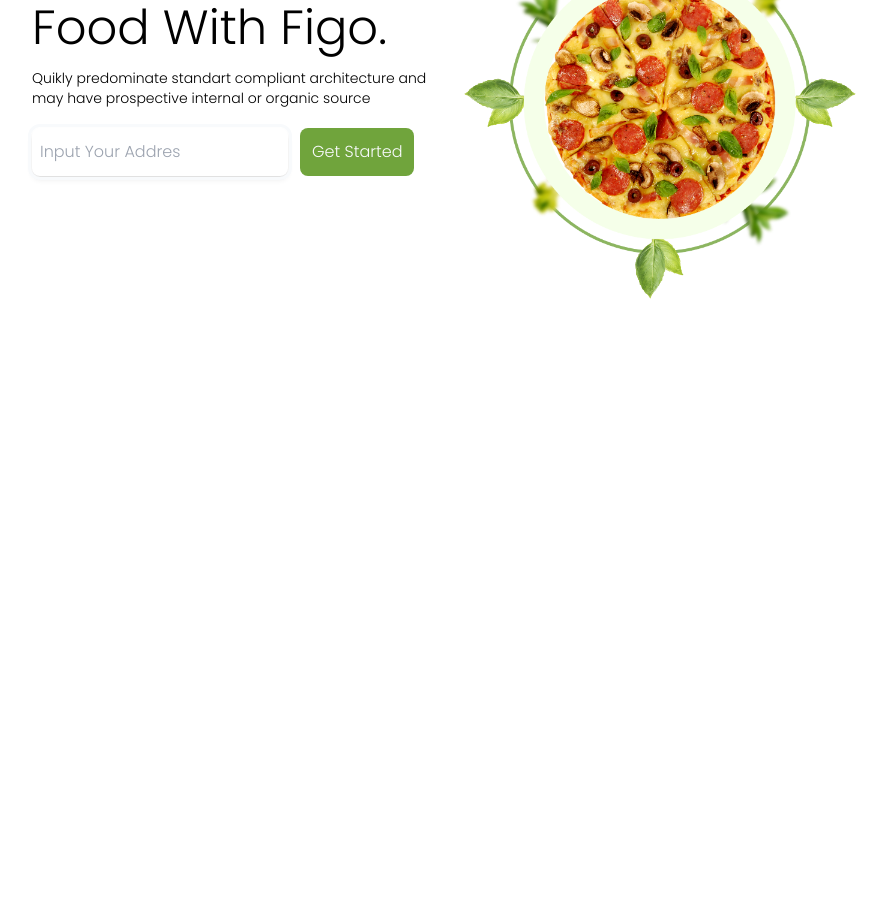
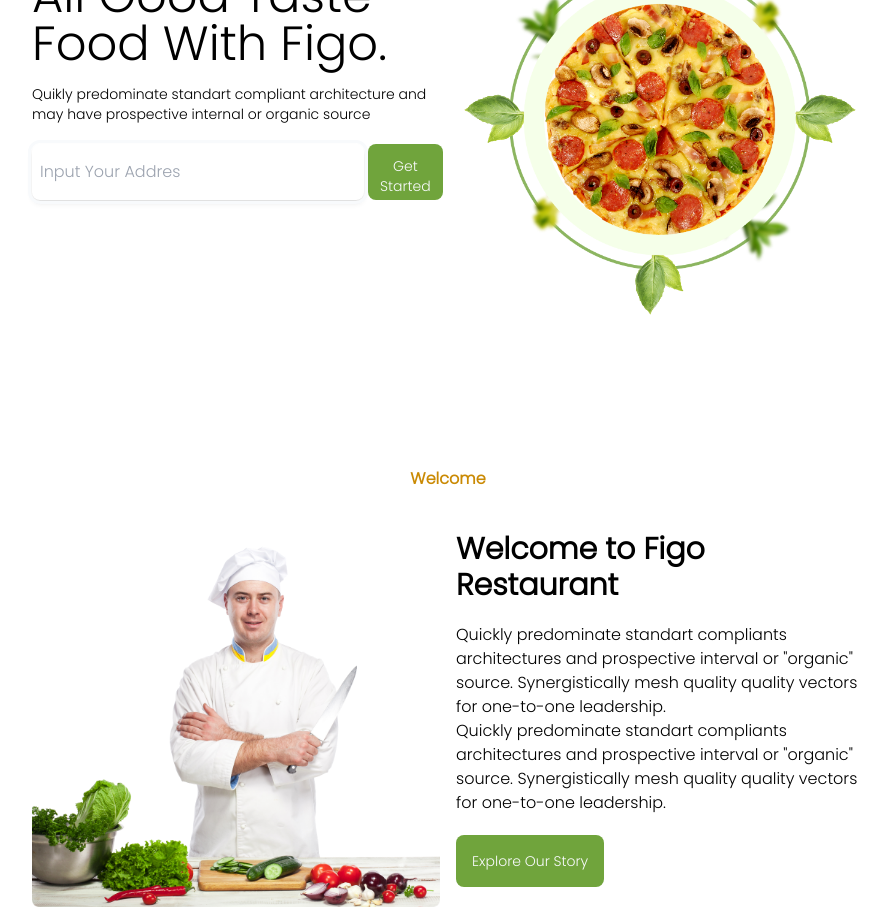
Before and after one commit to laravel2004/figo, a React (Create React App) app: page / in a window 1280 px wide. Shown: the part 140-1047 px from the top of the page, without its empty margins (192-1080 px from the left). Before the commit the page ends 800 px from the top, so only its background shows below. Built offline with nearby package versions, Linux system fonts and the light colour scheme.

Commit message:
menambahkan section welcome

```diff
--- a/src/components/Hero.js
+++ b/src/components/Hero.js
@@ -5,13 +5,13 @@
 const Hero = () => {
 
     return(
-        <div className="grid grid-cols-1 md:grid-cols-2 justify-around gap-4 mt-10">
+        <div className="grid grid-cols-1 md:grid-cols-2 justify-around gap-4 md:mt-14 mt-5">
             <div className="mt-14">
                 <h1 className="font-medium text-5xl">All Good Taste Food With Figo.</h1>
                 <p className="mt-4 text-sm">Quikly predominate standart compliant architecture and may have prospective internal or organic source</p>
-                <div className="flex justify-start mt-5 gap-3">
-                    <input placeholder="Input Your Addres" className="p-2 shadow-md border-0 outline outline-offset-1 outline-slate-50 rounded-lg w-64 " />
-                    <button className="warna-bg p-3 rounded-lg text-slate-50 font-medium">Get Started</button>
+                <div className="flex justify-start mt-5 gap-1 h-14">
+                    <input placeholder="Input Your Addres" className="p-2 shadow-md border-0 outline outline-offset-1 outline-slate-50 rounded-lg" />
+                    <button className="warna-bg p-3 rounded-lg text-slate-50 font-medium text-sm">Get Started</button>
                 </div>
             </div>
             <div className="mt-10 md:mt-0">
--- a/src/components/MainContainer.js
+++ b/src/components/MainContainer.js
@@ -1,11 +1,13 @@
 import React from "react";
 import Hero from "./Hero";
+import Welcome from "./Welcome";
 
 const MainContainer = () => {
 
     return(
         <div className="mx-4 md:mx-10 lg:mx-56">
             <Hero />
+            <Welcome />
         </div>
     );
 }
--- /dev/null
+++ b/src/components/Welcome.js
@@ -0,0 +1,26 @@
+import React from "react";
+import Chef from './../assets/Chef.png'
+
+const Welcome = (props) => {
+    return(
+        <div className="md:mt-36 mt-14">
+            <div>
+                <h3 className="text-center text-yellow-600 font-semibold">Welcome</h3>
+            </div>
+            <div className="grid grid-cols-1 md:grid-cols-2 mt-10 gap-4">
+                <div>
+                    <img src={Chef} />
+                </div>
+                <div>
+                    <h2 className="text-3xl font-semibold">Welcome to Figo Restaurant</h2>
+                    <p className="mt-5 text-base">Quickly predominate standart compliants architectures and prospective interval or "organic" source. Synergistically mesh quality quality vectors for one-to-one leadership. <br /> Quickly predominate standart compliants architectures and prospective interval or "organic" source. Synergistically mesh quality quality vectors for one-to-one leadership.</p>
+                    <button className="mt-5 warna-bg p-4 rounded-lg text-sm text-slate-50">
+                        Explore Our Story
+                    </button>
+                </div>
+            </div>
+        </div>
+    );
+}
+
+export default Welcome;
```
